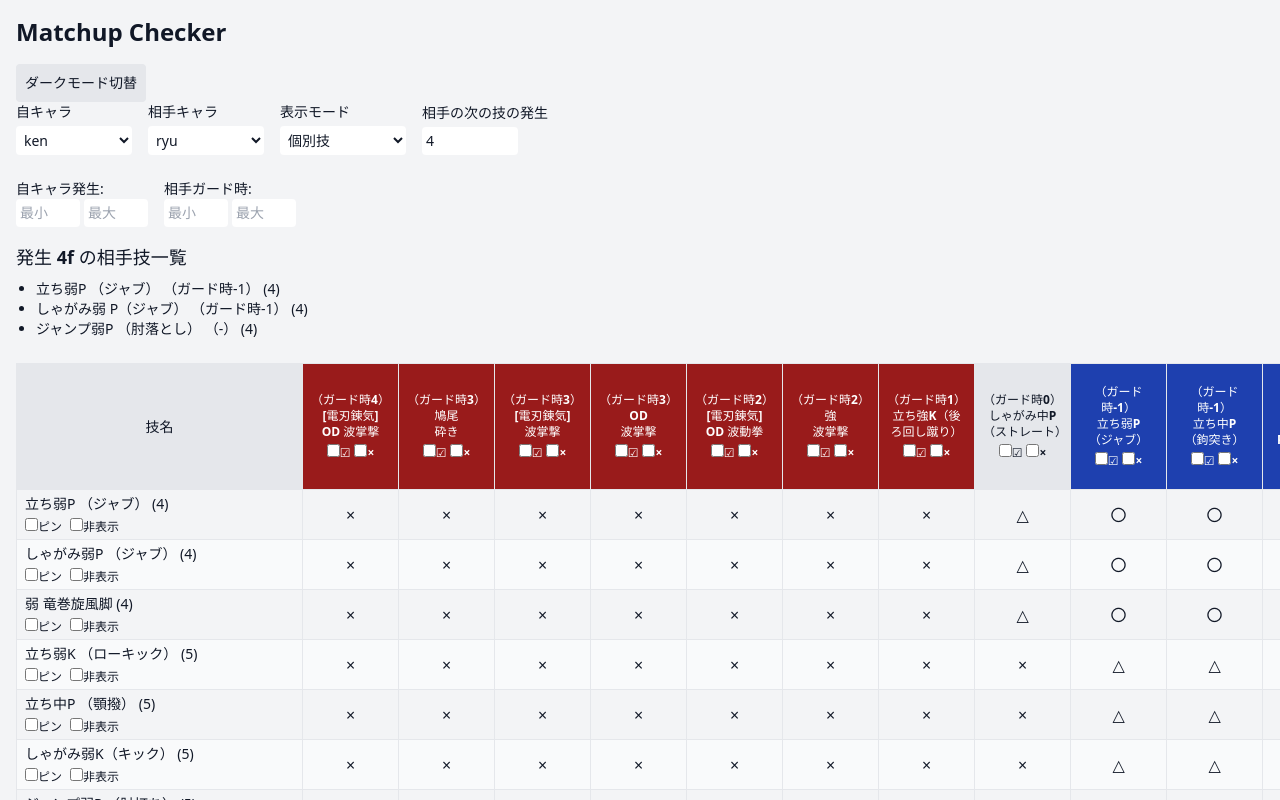
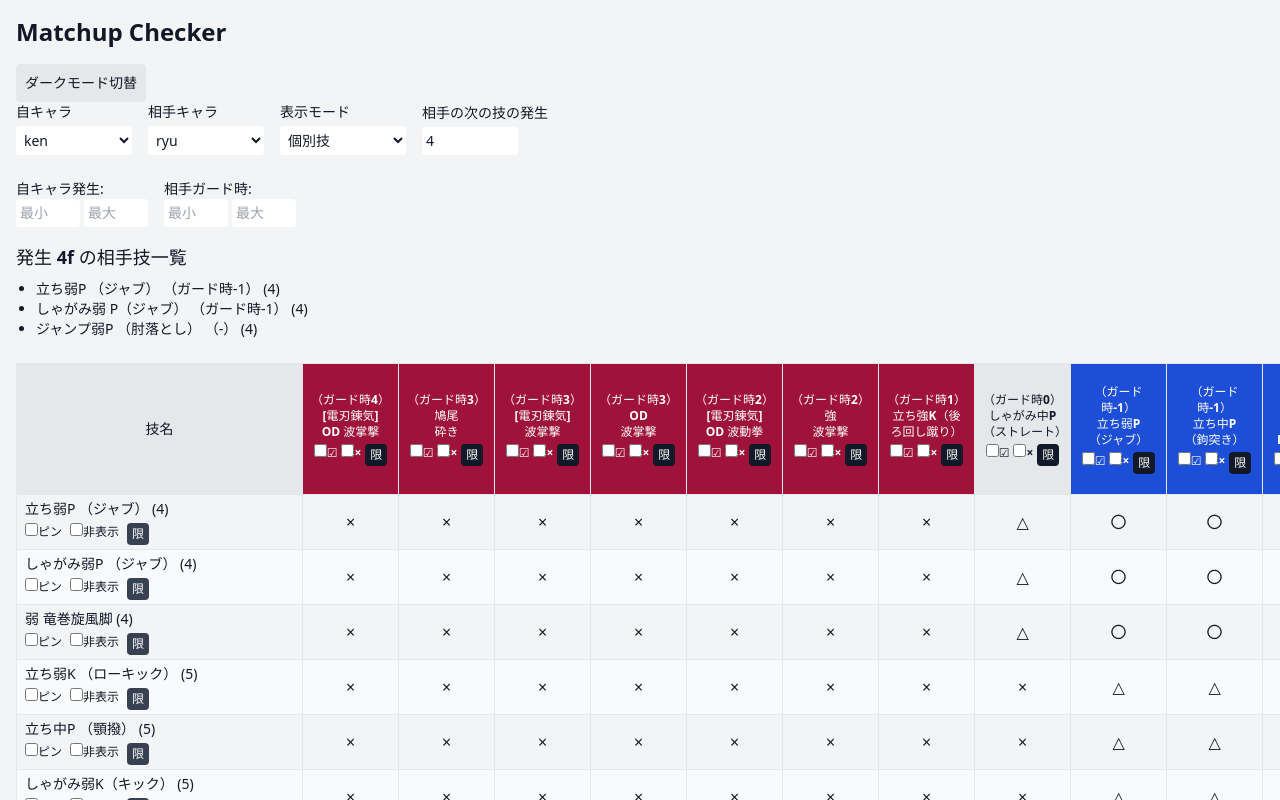
Before and after one commit to nekocompany/matchup-checker, a React (Vite) app: page / in a window 1280 px wide. Shown: the top 800 px of the page. Built offline with nearby package versions, Linux system fonts and the light colour scheme.

Commit message:
技一個に絞り込み機能を付けた

```diff
--- a/src/components/MatchupChecker.tsx
+++ b/src/components/MatchupChecker.tsx
@@ -92,6 +92,10 @@ const MatchupChecker: React.FC = () => {
   const [enemyGuardMin, setEnemyGuardMin] = useState<number | null>(null);
   const [enemyGuardMax, setEnemyGuardMax] = useState<number | null>(null);
 
+  // 絞り込み対象の技名（nullなら全表示）
+  const [focusedPlayerMove, setFocusedPlayerMove] = useState<string | null>(null);
+  const [focusedEnemyMove, setFocusedEnemyMove] = useState<string | null>(null);
+
   useEffect(() => {
     fetch('/data/character_list.json')
       .then((res) => res.json())
@@ -144,6 +148,7 @@ const MatchupChecker: React.FC = () => {
     if (!playerData) return [];
     return playerData.moves
       .filter((m) => {
+        if (focusedPlayerMove && m.name !== focusedPlayerMove) return false;
         const val = toValidStartup(m.startup);
         return (
           !hiddenPlayerMoves.includes(m.name) &&
@@ -164,6 +169,7 @@ const MatchupChecker: React.FC = () => {
     if (!opponentData) return [];
     return opponentData.moves
       .filter((m) => {
+        if (focusedEnemyMove && m.name !== focusedEnemyMove) return false;
         const val = toValidGuard(m.guard || '');
         return (
           !hiddenEnemyMoves.includes(m.name) &&
@@ -207,6 +213,10 @@ const MatchupChecker: React.FC = () => {
       prev.includes(name) ? prev.filter(n => n !== name) : [...prev, name]
     );
   };
+
+
+
+
 
   return (
     <div className="p-4 text-gray-900 dark:text-white bg-gray-100 dark:bg-gray-900 min-h-screen">
@@ -314,6 +324,24 @@ const MatchupChecker: React.FC = () => {
     </ul>
   </div>
 
+  {(focusedPlayerMove || focusedEnemyMove) && (
+  <div className="mb-4 text-sm text-white-700 bg-yellow-100 dark:bg-gray-700 p-2 rounded">
+    <div>現在の絞り込み状態：</div>
+    {focusedPlayerMove && <div>自キャラ技: {focusedPlayerMove}</div>}
+    {focusedEnemyMove && <div>相手キャラ技: {focusedEnemyMove}</div>}
+    <button
+      onClick={() => {
+        setFocusedPlayerMove(null);
+        setFocusedEnemyMove(null);
+      }}
+      className="mt-2 px-2 py-1 bg-gray-500 text-white rounded"
+    >
+      絞り込み解除
+    </button>
+  </div>
+)}
+
+
 
 
 
@@ -337,11 +365,11 @@ const MatchupChecker: React.FC = () => {
             let bgColorClass = 'bg-gray-200 dark:bg-gray-700'; // デフォルト
 
             if (guardValue > 0) {
-              bgColorClass = 'bg-red-800 text-white'; // 危険技（+）
+              bgColorClass = 'bg-rose-800 text-white'; // 危険技（+）
             } else if (guardValue <= -4) {
               bgColorClass = 'bg-green-800 text-white'; // 確反あり技（-4以下）
             } else if (guardValue < 0) {
-              bgColorClass = 'bg-blue-800 text-white'; // 安全技（-1 ～ -3）
+              bgColorClass = 'bg-blue-700 text-white'; // 安全技（-1 ～ -3）
             }
 
             return (
@@ -369,6 +397,12 @@ const MatchupChecker: React.FC = () => {
                     />
                     ×
                   </label>
+                  <button
+                    onClick={() => setFocusedEnemyMove(em.name)}
+                    className="text-xs px-1 py-0.5 bg-gray-900 text-white rounded"
+                  >
+                    限
+                  </button>
                 </div>
               </th>
             );
@@ -397,6 +431,12 @@ const MatchupChecker: React.FC = () => {
                   />
                   非表示
                 </label>
+                <button
+                  onClick={() => setFocusedPlayerMove(pm.name)}
+                  className="text-xs px-1 py-0.5 bg-gray-700 text-white rounded"
+                >
+                  限
+                </button>
               </div>
             </td>
             {getSortedEnemyMoves().map((em, j) => (
```
